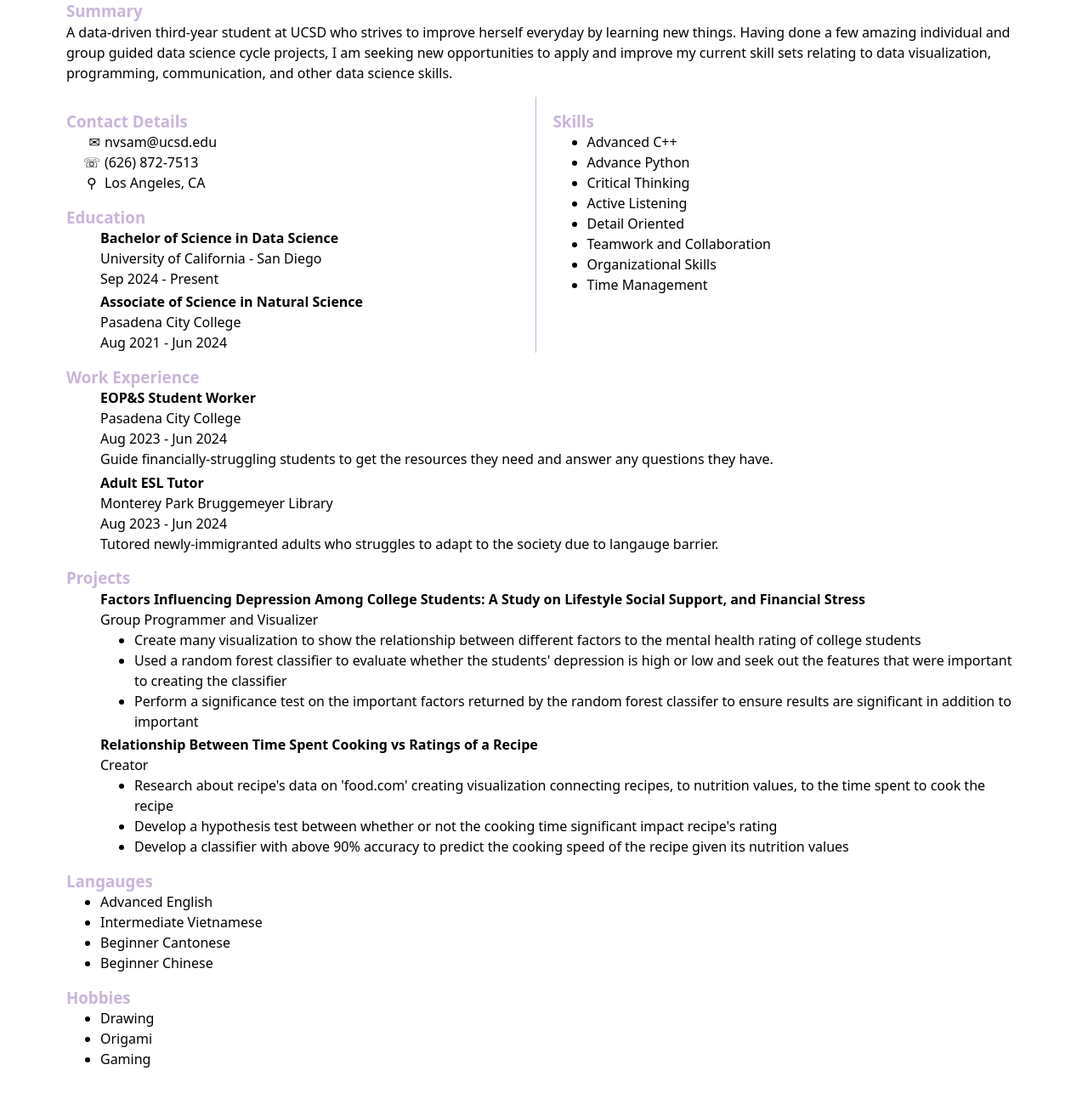
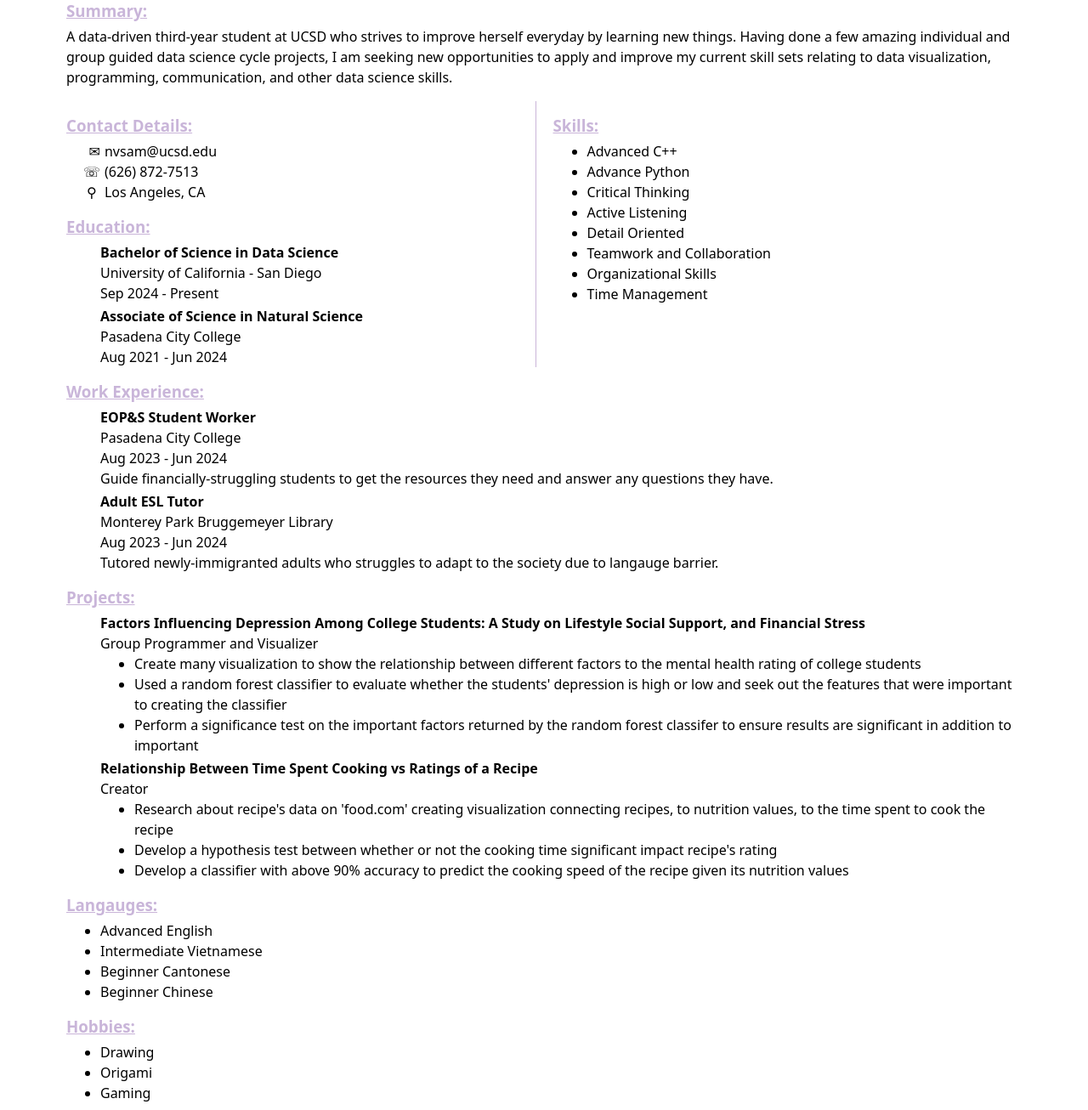
Before and after one commit to nsam160/portfolio, a plain HTML site: page resume/index.html in a window 1280 px wide. Shown: the part 234-1540 px from the top of the page at 85% size. Before the commit the page ends 1510 px from the top, so only its background shows below. Drawn offline with Linux system fonts and the light colour scheme.

Commit message:
Add underline to header title in resume and padding

```diff
--- a/resume/index.html
+++ b/resume/index.html
@@ -20,7 +20,7 @@
     <h1 class = 'resume-name'>Nghi Sam</h1>
     <h2 class = 'resume-role'>Data Scientist</h2>
     <section>
-        <h3><header>Summary</header></h3>
+        <h3><header>Summary:</header></h3>
         <p>
             A data-driven third-year student at UCSD who strives to improve
             herself everyday by learning new things. Having done a few amazing
@@ -34,7 +34,7 @@
     <div class = 'parent'>
         <div class = 'child' id = 'first-child'>
             <section>
-                <h3><header>Contact Details</header></h3>
+                <h3><header>Contact Details:</header></h3>
                 <ul>
                     <li class = 'email'>nvsam@ucsd.edu</li>
                     <li class = 'phone'>(626) 872-7513</li>
@@ -43,7 +43,7 @@
             </section>
 
             <section>
-                <h3><header>Education</header></h3>
+                <h3><header>Education:</header></h3>
 
                 <article>
                     <b><header>Bachelor of Science in Data Science</header></b>
@@ -61,7 +61,7 @@
 
         <div class = 'child'>
             <section>
-                <h3><header>Skills</header></h3>
+                <h3><header>Skills:</header></h3>
                 <ul>
                     <li>Advanced C++</li>
                     <li>Advance Python</li>
@@ -77,7 +77,7 @@
     </div>
 
     <section>
-        <h3><header>Work Experience</header></h3>
+        <h3><header>Work Experience:</header></h3>
 
         <article>
             <b><header>EOP&S Student Worker</header></b>
@@ -97,7 +97,7 @@
     </section>
 
     <section>
-        <h3><header>Projects</header></h3>
+        <h3><header>Projects:</header></h3>
 
         <article>
             <b><header><a href = 'https://github.com/nsam160/Mental_Health_Factors' target = '_blank'>Factors Influencing Depression Among College Students: A Study on Lifestyle Social Support, and Financial Stress</a></header></b>
@@ -121,7 +121,7 @@
     </section>
 
     <section>
-        <h3><header>Langauges</header></h3>
+        <h3><header>Langauges:</header></h3>
         <ul>
             <li>Advanced English</li>
             <li>Intermediate Vietnamese</li>
@@ -131,7 +131,7 @@
     </section>
 
     <section>
-        <h3><header>Hobbies</header></h3>
+        <h3><header>Hobbies:</header></h3>
         <ul>
             <li>Drawing</li>
             <li>Origami</li>
--- a/style.css
+++ b/style.css
@@ -141,6 +141,8 @@ h2 {
 
 h3 {
     color: oklch(0.6 0.114 310.1 / 50.48%);
+    padding-bottom: 0.3em;
+    text-decoration: underline;
 }
 
 .port-text {
```
